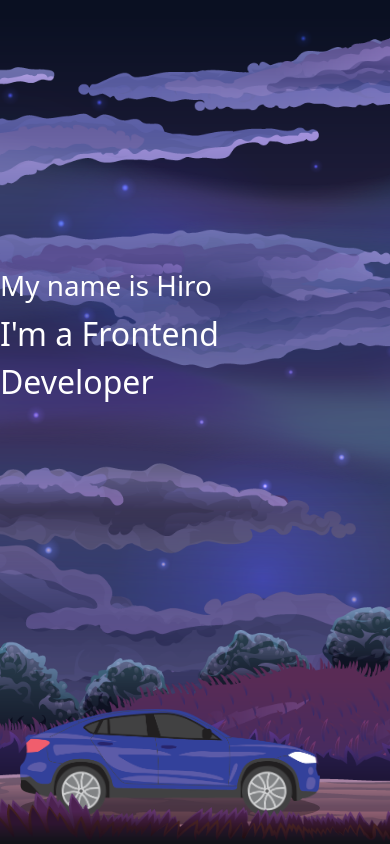
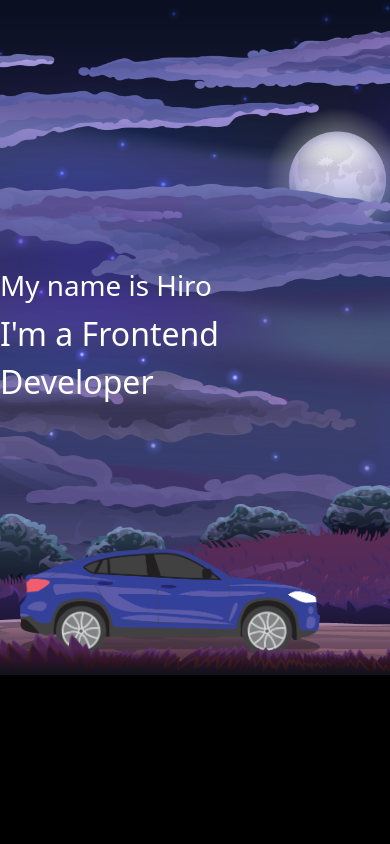
Before and after one commit to hiroya210/my-portfolio, a React (Create React App) app: page / in a window 390 px wide. Built offline with nearby package versions, Linux system fonts and the light colour scheme.

Commit message:
background shorten

```diff
--- a/public/index.html
+++ b/public/index.html
@@ -26,8 +26,11 @@
     -->
     <title>My Portfolio</title>
     <style>
-      html,body{margin:0;padding:0}
-      html,body{overflow-y:hidden}
+      html,body{
+        margin:0;
+        padding:0;
+        overflow-y:hidden;
+      }
     </style>
   </head>
   <body>
--- a/src/components/styles/Car.module.css
+++ b/src/components/styles/Car.module.css
@@ -1,6 +1,6 @@
 .carBody{
     position: absolute;
-    bottom: 5%;
+    bottom: 24%;
     left: 5%;
     animation: bounce 0.5s infinite;
 }
--- a/src/components/styles/Layers.module.css
+++ b/src/components/styles/Layers.module.css
@@ -2,11 +2,12 @@
     position: relative;
     width: 100vw;
     height: 100vh;
+    background-color: black;
 }
 
 .layers{
     position: absolute;
-    background-size: 100% 100vh;
+    background-size: 100% 80vh;
     width: 100vw;
     height: 100vh;
     background-repeat: repeat-x;
@@ -36,7 +37,7 @@
     position: absolute;
     background-size: cover;
     width: 100vw;
-    height: 100vh;
+    height: 80vh;
     background-repeat: repeat-x;
 }
 
@@ -51,7 +52,11 @@
 
 @media (max-width: 540px){
     .layers{
-        background-size: 400vw 100%;
+        background-size: 400vw 80%;
+    }
+
+    .sky{
+        background-position-x: center;
     }
 
     @keyframes move{
```
